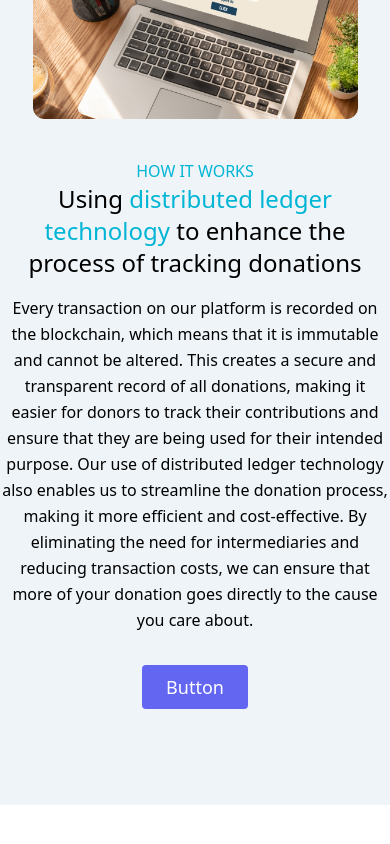
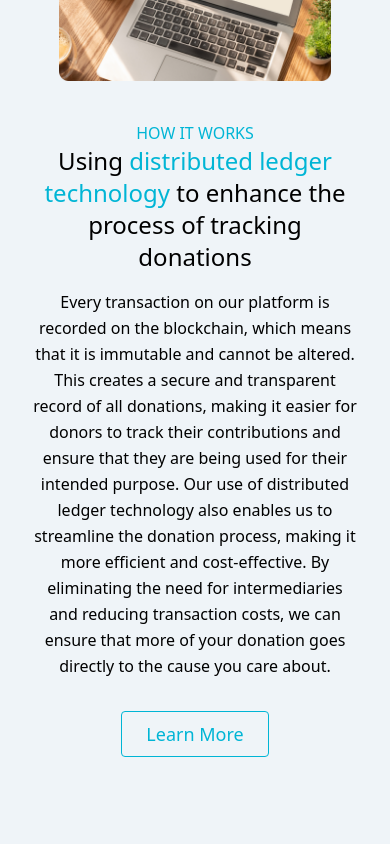
Before and after one commit to SachithWickramasekara/coin4cause, a React (Create React App) app: page / in a window 390 px wide. Shown: the part 2660-3504 px from the top of the page. Before the commit the page ends 3465 px from the top, so only its background shows below. Built offline with nearby package versions, Linux system fonts and the light colour scheme.

Commit message:
landing button - fixed

```diff
--- a/src/components/Landing/LandingHowItWorks.tsx
+++ b/src/components/Landing/LandingHowItWorks.tsx
@@ -5,7 +5,7 @@ type Props = {};
 const LandingHowItWorks = (props: Props) => {
   return (
     <section className=" body-font bg-[#EFF4F8]">
-      <div className="container mx-auto flex lg:px-20 py-24 md:flex-col lg:flex-row flex-col items-center">
+      <div className="container mx-auto flex lg:px-20 px-8 py-24 md:flex-col lg:flex-row flex-col items-center">
         <div className="lg:max-w-lg lg:w-full md:w-1/2 w-5/6 mb-10 md:mb-0">
           <img
             className="object-cover object-center rounded"
@@ -35,8 +35,8 @@ const LandingHowItWorks = (props: Props) => {
             about.
           </p>
           <div className="flex justify-center">
-            <button className="inline-flex text-white bg-indigo-500 border-0 py-2 px-6 focus:outline-none hover:bg-indigo-600 rounded text-lg">
-              Button
+            <button className="inline-flex text-[#00B5D5] bg-none border border-[#00B5D5] py-2 px-6 focus:outline-none hover:bg-[#00B5D5] hover:text-white rounded text-lg">
+              Learn More
             </button>
           </div>
         </div>
```
